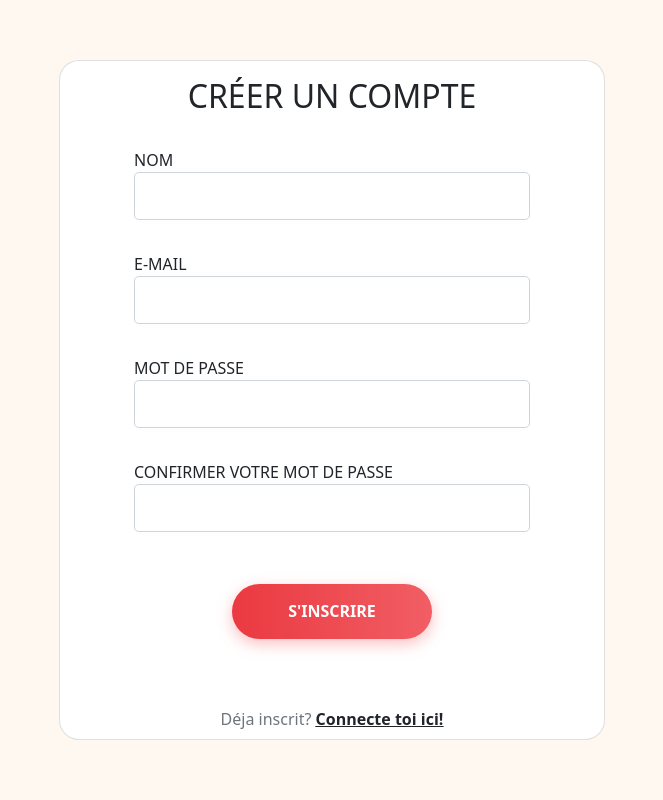
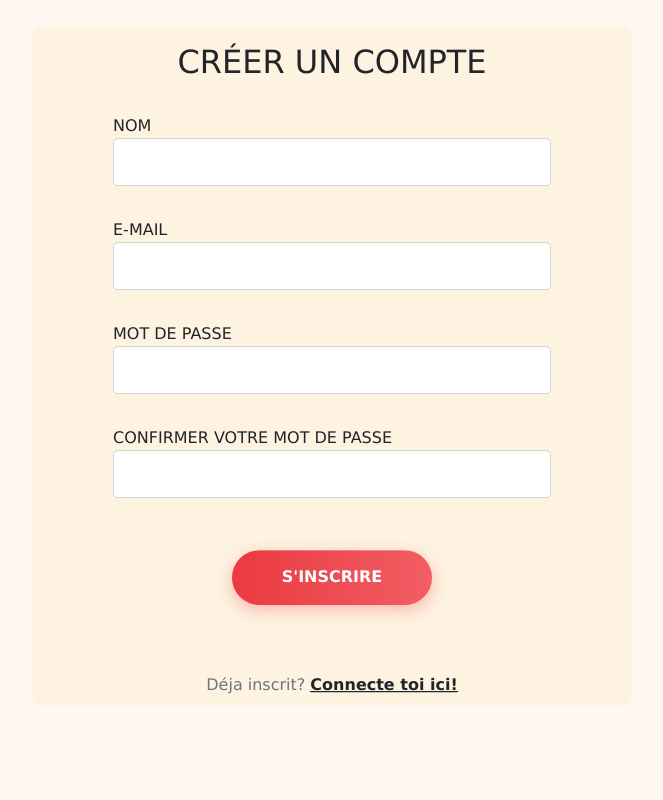
Before and after one commit to MathysTraversier/MyStories, a PHP site: page /inscription.php in a window 1280 px wide. Shown: the part 74-874 px from the top of the page, without its empty margins (308-971 px from the left). Run offline with PHP 8.4, Linux system fonts and the light colour scheme.

Commit message:
modif inscription, connexion

```diff
--- a/connexion.php
+++ b/connexion.php
@@ -19,7 +19,7 @@
       <div class="container h-100">
         <div class="row d-flex justify-content-center align-items-center h-100">
           <div class="col-12 col-md-9 col-lg-7 col-xl-6">
-            <div class="card" style="border-radius: 15px;">
+            <div class="card formulaireConnexion">
               <div class="card-body p-2">
                 <h2 class="text-uppercase text-center mb-2 pt-1">CONNEXION</h2></br>
 
@@ -39,7 +39,7 @@
                   <button type="button" class="btn-hover color-11">SE CONNECTER</button>
                 </div>
 
-                <p class="text-center text-muted mt-5 mb-0">Pas encore inscrit? <a href="#!" class="fw-bold text-body"><u>Inscrit toi ici!</u></a></p>
+                <p class="text-center text-muted mt-5 mb-0">Pas encore inscrit? <a href="inscription.php" class="fw-bold text-body"><u>Inscrit toi ici!</u></a></p>
 
                 </form>
 
--- a/css/style.css
+++ b/css/style.css
@@ -133,3 +133,27 @@ article a{
     font-weight: bold;
     font-size: 20px;
 }
+
+.formulaireConnexion{
+    border-radius: 10px;
+    background-color: #FEF2E0;
+    border: none;
+    font-family:Verdana, Geneva, Tahoma, sans-serif;
+    position :relative;
+    top: 50%;
+    left: 50%;
+    transform: translate(-50%, -15%);
+    width: 600px;
+}
+
+.formulaireInscription{
+    border-radius: 10px;
+    background-color: #FEF2E0;
+    border: none;
+    font-family:Verdana, Geneva, Tahoma, sans-serif;
+    position :relative;
+    top: 50%;
+    left: 50%;
+    transform: translate(-50%, -5%);
+    width: 600px;
+}
--- a/inscription.php
+++ b/inscription.php
@@ -20,9 +20,9 @@ require("includes/navbar.php");
 <section class="vh-100 align-items-center">
   <div class="mask d-flex align-items-center h-100">
     <div class="container h-100">
-      <div class="row d-flex justify-content-center align-items-center h-100" id="formulaire">
+      <div class="row d-flex justify-content-center align-items-center h-100">
         <div class="col-12 col-md-9 col-lg-7 col-xl-6">
-          <div class="card" style="border-radius: 20px; ">
+          <div class="card formulaireInscription">
             <div class="card-body p-2">
               <h2 class="text-uppercase text-center mb-2 pt-2">Créer un compte</h2></br>
 
@@ -55,7 +55,7 @@ require("includes/navbar.php");
                   <button type="button" class="btn-hover color-11">S'INSCRIRE</button>
                 </div>
 
-                <p class="text-center text-muted mt-5 mb-0">Déja inscrit? <a href="#!" class="fw-bold text-body"><u>Connecte toi ici!</u></a></p>
+                <p class="text-center text-muted mt-5 mb-0">Déja inscrit? <a href="connexion.php" class="fw-bold text-body"><u>Connecte toi ici!</u></a></p>
 
               </form>
 
```
